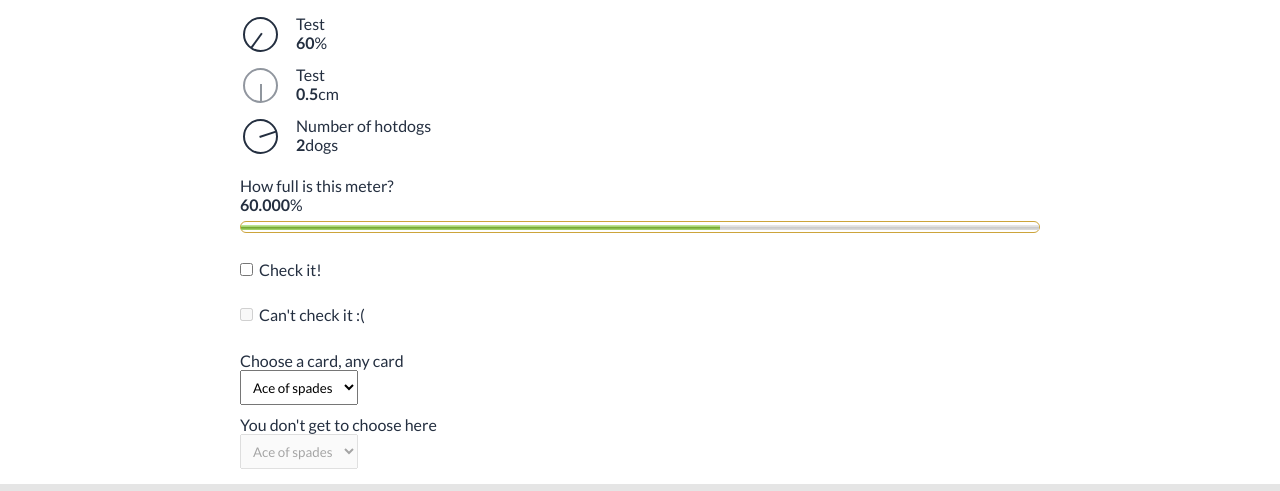
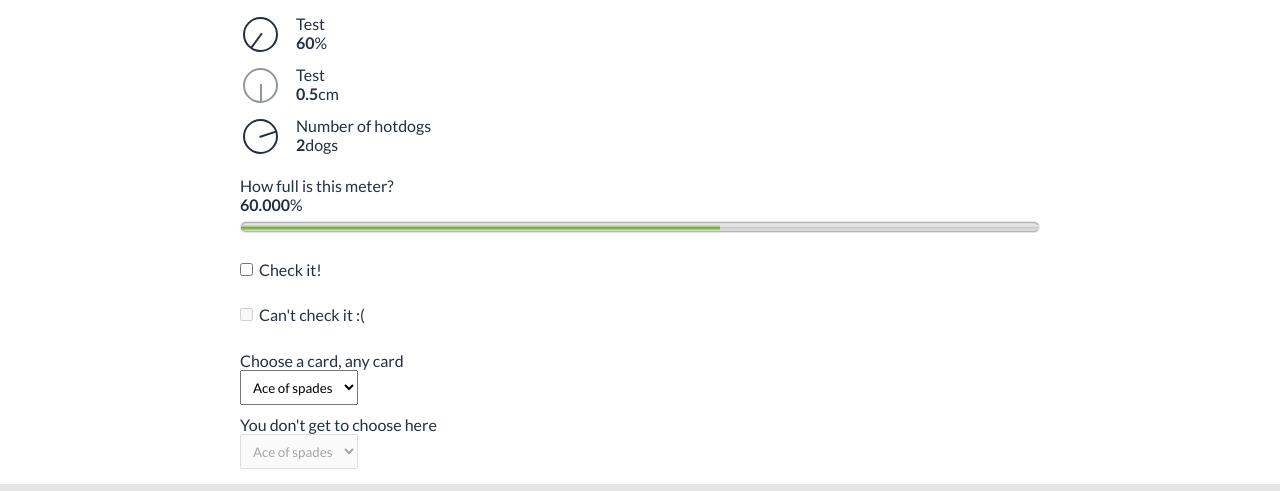
Before and after one commit to JJMorton/personal-website, a Flask app: page /simulations/test in a window 1280 px wide. Shown: the part 67-558 px from the top of the page. Run offline with Flask 3, Linux system fonts and the light colour scheme.

Commit message:
style tweaks

```diff
--- a/src/website/static/scripts/simulation.mjs
+++ b/src/website/static/scripts/simulation.mjs
@@ -215,7 +215,7 @@ class Simulation {
 			this.colours = {
 				background: style.getPropertyValue("--color-background"),
 				foreground: style.getPropertyValue("--color-text"),
-				accent: style.getPropertyValue("--color4"),
+				accent: style.getPropertyValue("--color3"),
 			};
 		};
 		recolour();
--- a/src/website/static/styles/components.css
+++ b/src/website/static/styles/components.css
@@ -123,16 +123,17 @@
 	width: 100%;
 	height: 0.75em;
 	border-radius: 0.75em;
-	border: 1px solid var(--color3);
-	background: white;
+	border: 1px solid var(--color2);
+	background: var(--color2);
+	box-shadow: 0 0 2px 0 var(--color5) inset;
 }
 
 .gauge > meter::-webkit-meter-bar,
 .gauge > meter::-moz-meter-bar {
 	background:
-		linear-gradient(-90deg, transparent -200px, var(--color3) 300px),
+		linear-gradient(-90deg, transparent 0px, var(--color4) 30vw),
 		url("/static/img/moire-dark.png") repeat,
-		var(--color3);
+		var(--color5);
 	background-position: top left;
 }
 
--- a/src/website/static/styles/main.css
+++ b/src/website/static/styles/main.css
@@ -94,7 +94,10 @@ section {
 }
 
 section.highlight {
-	background: linear-gradient(var(--color5) 0%, transparent 100%), url("/static/img/moire-dark.png") repeat, var(--color5);
+	background:
+		linear-gradient(var(--color5) 0%, transparent 100%),
+		url("/static/img/moire-dark.png") repeat,
+		var(--color5);
 	color: var(--color1);
 	padding: var(--edge-padding);
 	border-radius: 10px;
```
